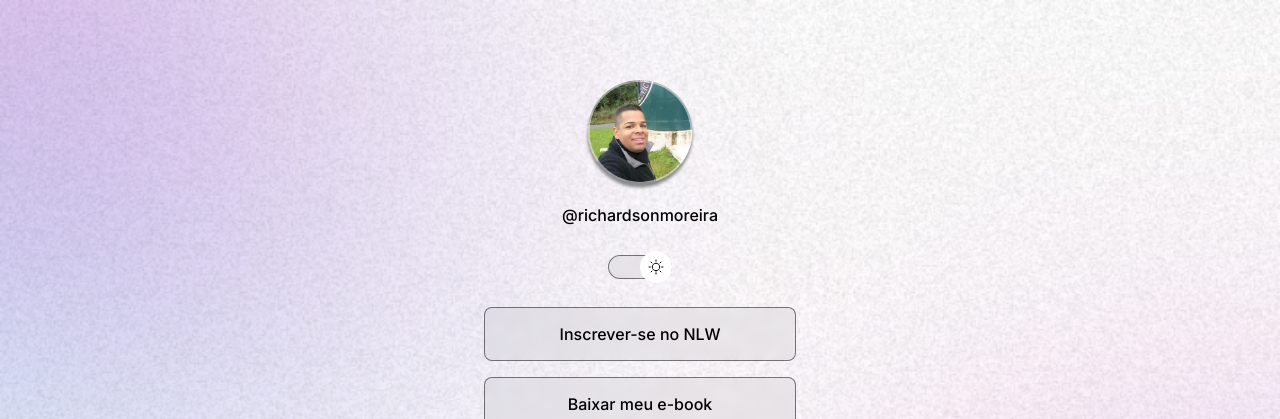
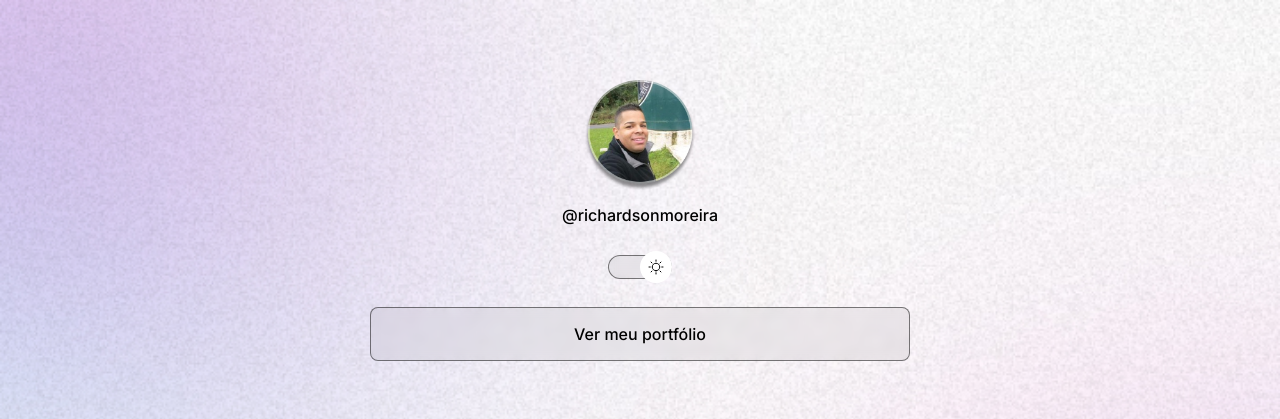
Before and after one commit to JairMoreira/projeto, a plain HTML site: page index.html in a window 1280 px wide. Shown: the top 419 px of the page. Drawn offline with nearby package versions, Linux system fonts and the light colour scheme.

Commit message:
adjust container width

```diff
--- a/index.html
+++ b/index.html
@@ -11,7 +11,7 @@
     <meta charset="UTF-8" />
     <meta http-equiv="X-UA-compatible" content="IE=edge" />
     <meta name="viewport" content="width=device-width, initial-scale=1.0" />
-    <title>Projeto</title>
+    <title>DevLinks</title>
     <link rel="stylesheet" href="style.css" />
   </head>
   <body>
@@ -26,14 +26,6 @@
         <span></span>
       </div>
       <ul>
-        <li>
-          <a href="#">Inscrever-se no NLW</a>
-        </li>
-
-        <li>
-          <a href="#">Baixar meu e-book</a>
-        </li>
-
         <li>
           <a href="https://github.com/JairMoreira" target="_blank"
             >Ver meu portfólio</a
--- a/style.css
+++ b/style.css
@@ -41,7 +41,8 @@ body * {
 }
 
 #container {
-  width: 360px;
+  width: 100%;
+  max-width: 588px;
   margin: 56px auto 0px;
   padding: 0 24px;
 }
```
Also changed, not shown: .github/preview.jpg (added), assets/avatar-light.png, preview.jpg (added), 2 other files.
